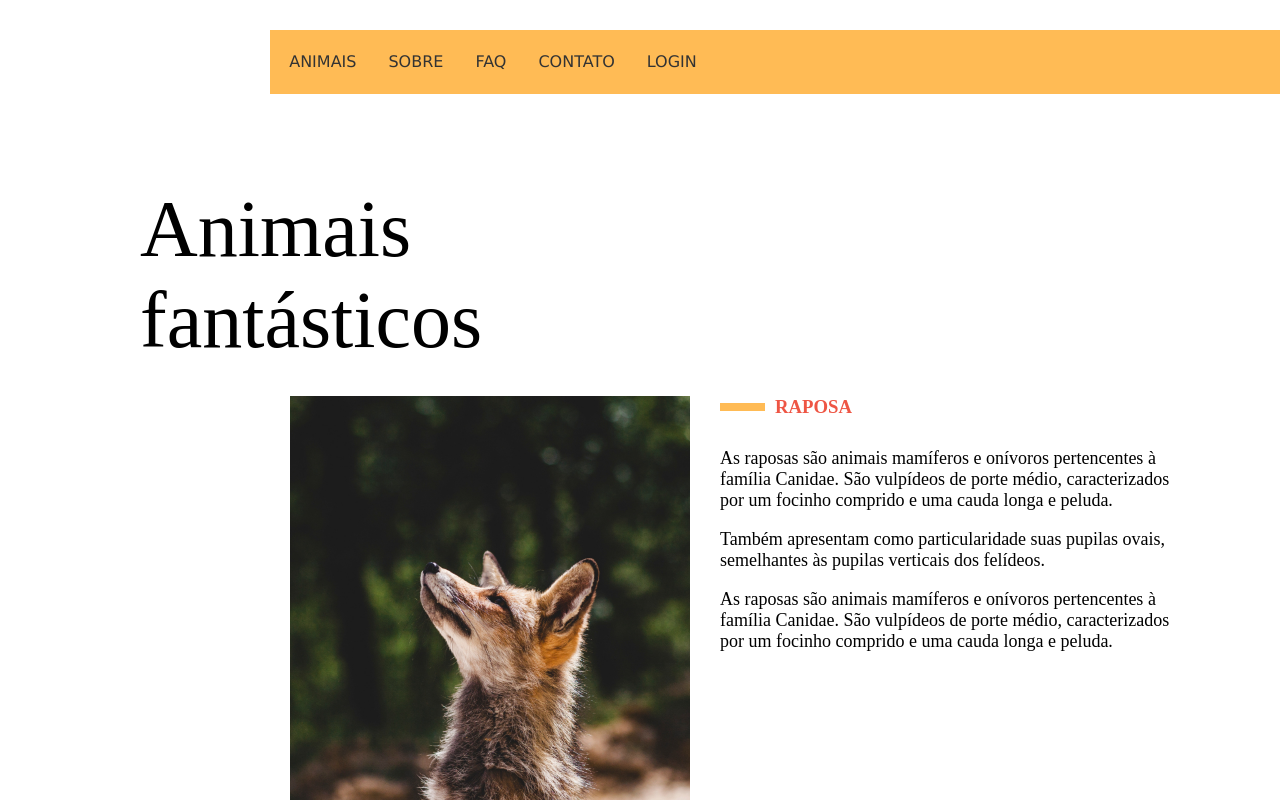
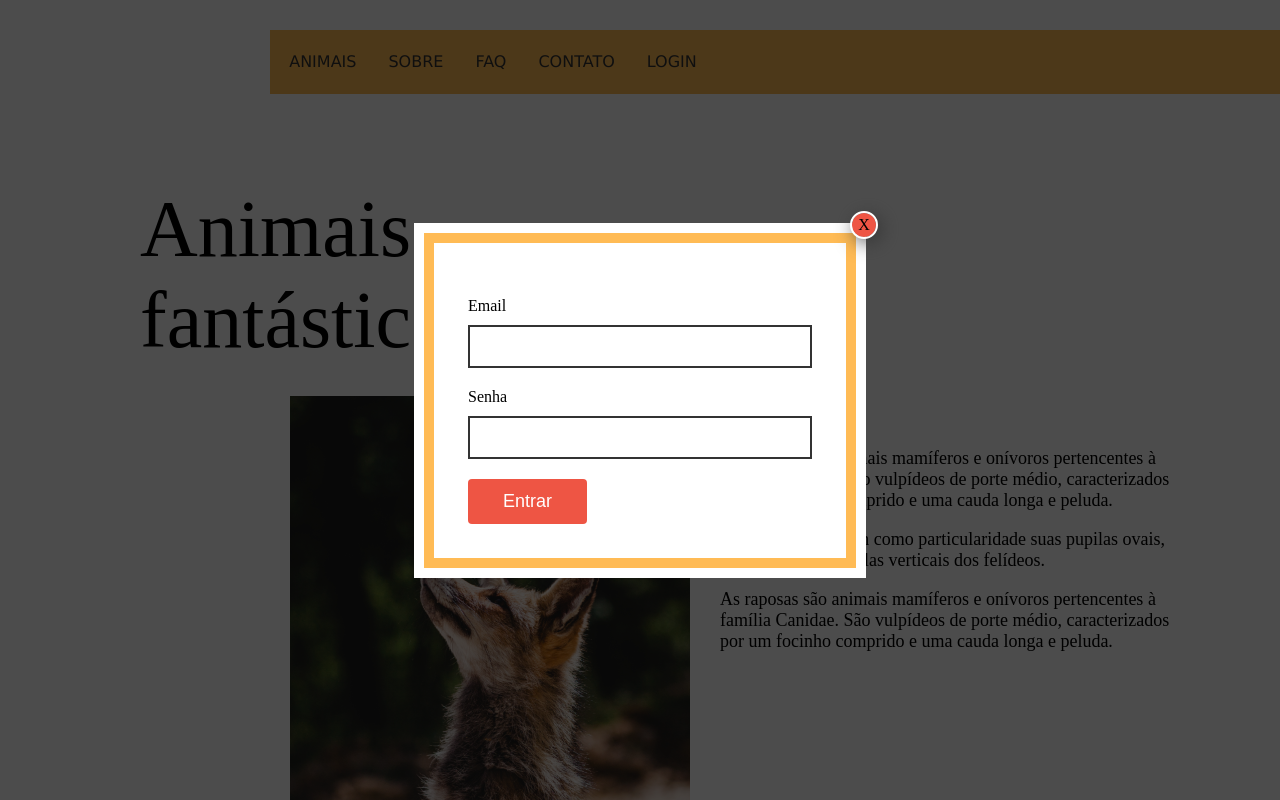
Before and after one commit to RafaSilvaVVS/Animais-Fantasticos, a React (Vite) app: page / in a window 1280 px wide. Shown: the top 800 px of the page. Built offline with nearby package versions, Linux system fonts and the light colour scheme.

Commit message:
Modal concluido

```diff
--- /dev/null
+++ b/src/components/Button/Button.css
@@ -0,0 +1,10 @@
+button{
+  background-color: #e54;
+  padding: 12px 35px;
+  border: none;
+  color: #fff;
+  font-size: 18px;
+  border-radius: 4px;
+  margin-top: 20px;
+  cursor: pointer;
+}
--- /dev/null
+++ b/src/components/Button/Button.jsx
@@ -0,0 +1,8 @@
+import React from 'react';
+import './Button.css';
+
+const Button = () => {
+  return <button>Entrar</button>;
+};
+
+export default Button;
--- a/src/components/Header.css
+++ b/src/components/Header.css
@@ -8,6 +8,6 @@
 @media(max-width:650px){
   .header{
     grid-column: 1fr;
-    font-size: 16px;
+    font-size: 12px;
   }
 }
--- a/src/components/Header.jsx
+++ b/src/components/Header.jsx
@@ -1,8 +1,16 @@
 import React from 'react';
 import Links from './links/Links';
 import './Header.css';
+import Modal from './Modal/Modal';
 
 const Header = () => {
+  const [modal, setModal] = React.useState(true);
+
+  function modalAbrir(e) {
+    e.preventDefault();
+    setModal(true);
+  }
+
   return (
     <header className="header">
       <nav>
@@ -12,10 +20,11 @@ const Header = () => {
             <Links href="#sobre" texto="Sobre" />
             <Links href="#faq" texto="Faq" />
             <Links href="#Contato" texto="Contato" />
-            <Links href="#" texto="Login" />
+            <Links href="" texto="Login" onClick={modalAbrir} />
           </li>
         </ul>
       </nav>
+      {modal && <Modal setModal={setModal} />}
     </header>
   );
 };
--- /dev/null
+++ b/src/components/Input/Input.jsx
@@ -0,0 +1,12 @@
+import React from 'react';
+
+const Input = ({ label, id, type }) => {
+  return (
+    <>
+      <label htmlFor={id}>{label}</label>
+      <input type={type} name={id} id={id} />
+    </>
+  );
+};
+
+export default Input;
--- /dev/null
+++ b/src/components/Modal/Modal.css
@@ -0,0 +1,66 @@
+.containerModal{
+  position: absolute;
+  display: grid;
+  left: 0;
+  padding: 32px;
+  top: 0;
+  justify-content: center;
+  align-items: center;
+  z-index: 100;
+  width: 100%;
+  height: 100vh;
+  background-color: rgba(0, 0, 0, 0.7);
+}
+
+.containerModal form{
+  position: relative;
+}
+
+.fechar{
+  display: flex;
+  align-items: center;
+  justify-content: center;
+  background-color: #e54;
+  padding: 12px;
+  border-radius: 50%;
+  outline: 2px solid #fff;
+  box-shadow: 4px 4px 20px 1px #333;
+  top: -30px;
+  right: -30px;
+  position: absolute;
+  width: 20px;
+  cursor: pointer;
+  height: 20px;
+}
+
+.containerModal form{
+  max-width: 500px;
+  width: 100%;
+  position: relative;
+  display: grid;
+  background-color: #fff;
+  padding: 34px 34px;
+}
+
+.containerModal form div{
+  align-self: end;
+}
+
+.containerModal form{
+  outline: 10px solid #fff;
+  border: 10px solid #fb5;
+}
+
+.containerModal form label{
+  display: block;
+  margin-bottom: 10px;
+  margin-top: 20px;
+}
+
+
+.containerModal form div input{
+  padding: 12px 22px;
+  width: 100%;
+  border: 2px solid #333;
+  max-width: 100%;
+}
--- /dev/null
+++ b/src/components/Modal/Modal.jsx
@@ -0,0 +1,34 @@
+import React from 'react';
+import Input from '../Input/Input';
+import './Modal.css';
+import Button from '../Button/Button';
+
+const Modal = ({ setModal }) => {
+  function fecharModal() {
+    setModal(false);
+  }
+
+  const modal = React.useRef();
+  function handleClick({ target }) {
+    if (target.contains(modal.current)) {
+      setModal(false);
+    }
+  }
+
+  return (
+    <div onClick={handleClick} className="containerModal">
+      <form ref={modal}>
+        <span onClick={fecharModal} className="fechar">
+          X
+        </span>
+        <div>
+          <Input label="Email" id="email" type="email" />
+          <Input label="Senha" id="senha" type="password" />
+          <Button />
+        </div>
+      </form>
+    </div>
+  );
+};
+
+export default Modal;
--- a/src/components/links/Links.jsx
+++ b/src/components/links/Links.jsx
@@ -1,9 +1,9 @@
 import React from 'react';
 import './Links.css';
 
-const Links = ({ href, texto }) => {
+const Links = ({ href, texto, ...props }) => {
   return (
-    <a className="linkHeader" href={href}>
+    <a onClick={props.onClick} className="linkHeader" href={href}>
       {texto}
     </a>
   );
```
Also changed, not shown: src/components/Input/Input.css (added).
